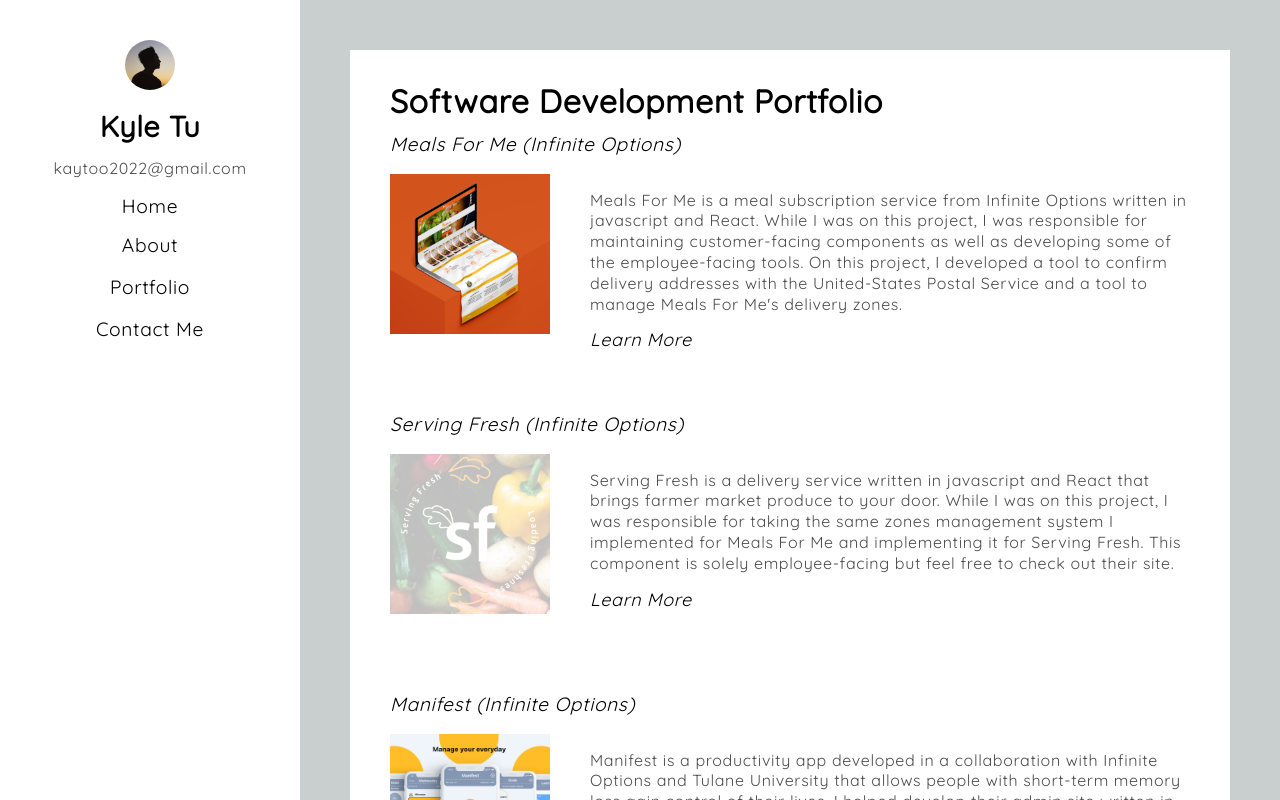
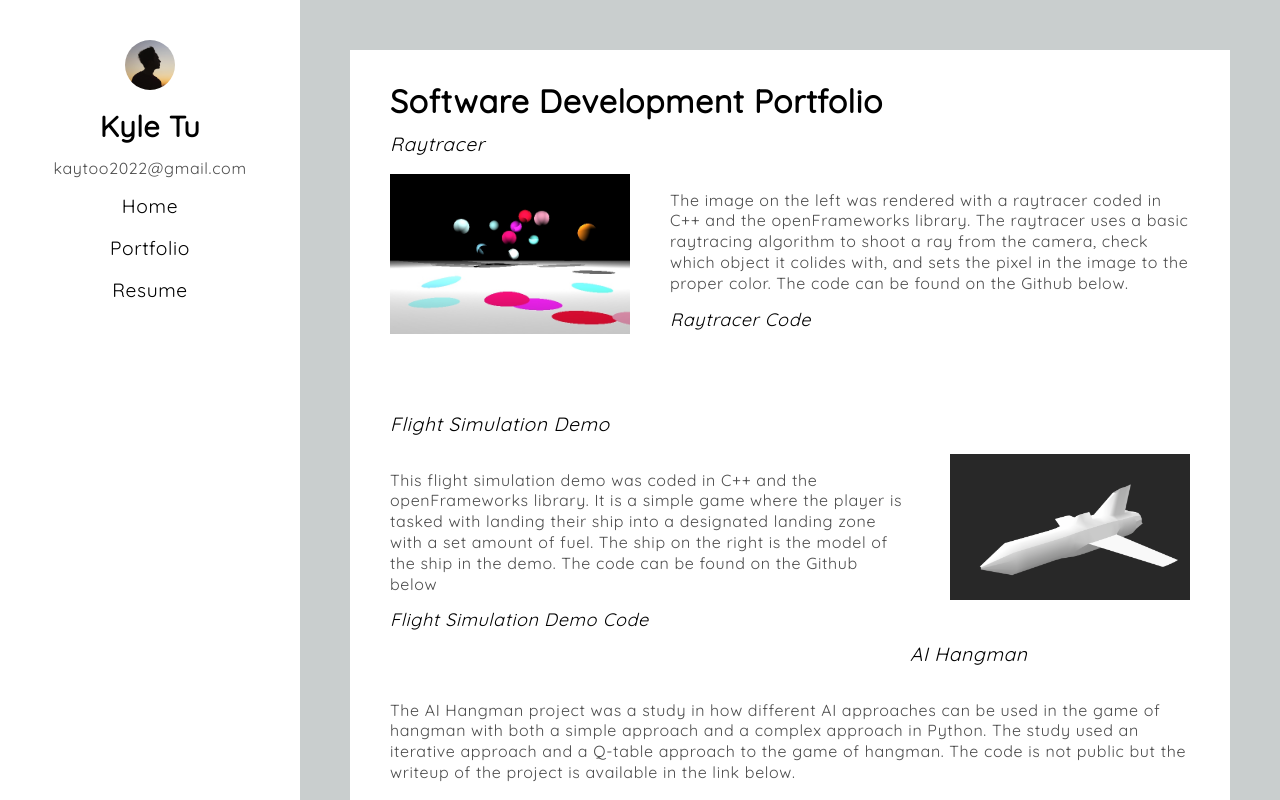
Before and after one commit to KayToo2022/home, a React (Create React App) app in the folder my-app/: page /SoftwarePortfolio in a window 1280 px wide. Built offline with nearby package versions, Linux system fonts and the light colour scheme; a web font is replaced by a local one.

Commit message:
updated portfolio

```diff
--- a/my-app/src/App.js
+++ b/my-app/src/App.js
@@ -36,7 +36,7 @@
                   <PortfolioSummary/>
 
                 </Route>
-                <Route path="/about">
+                <Route path="/Blog">
                   <About />
                 </Route>
                 <Route path="/WebPortfolio">
--- a/my-app/src/components/Sidebar/index.jsx
+++ b/my-app/src/components/Sidebar/index.jsx
@@ -41,9 +41,9 @@
                 <Link to="/home/" className="links">Home</Link>
             </p>
 
-            <p>
-                <Link to="/about" className="links">About</Link>
-            </p>
+            {/* <p>
+                <Link to="/Blog" className="links">Blog</Link>
+            </p> */}
 
             <p className="links" onClick={()=>{toggleDropdown(!dropdown)}}>
                 Portfolio
@@ -55,7 +55,7 @@
             }
 
             <p>
-                <Link to="/contactme" className="links">Contact Me</Link>
+                <a href="https://docs.google.com/document/d/1HfQWGTYjcnomf1kFJP9o5jeZVK7PxHznHnXaFY5pnG8/edit?usp=sharing" target="_blank" className="links">Resume</a>
             </p>
         </div>
     )
--- a/my-app/src/components/SoftwarePortfolio/index.jsx
+++ b/my-app/src/components/SoftwarePortfolio/index.jsx
@@ -3,6 +3,7 @@
 import "./SoftwarePortfolio.css"
 import IOLogo from "../../images/ioLogo.png"
 import Spheres from "../../images/Spheres.jpg"
+import Ship from "../../images/Ship.png"
 
 import M4ME from "../../images/M4ME.png"
 import SF from "../../images/SF.png"
@@ -14,21 +15,20 @@
             <div style={{paddingTop: '20px', paddingLeft: '40px', paddingRight: '40px', paddingBottom:'20px'}}>
                 <h1>Software Development Portfolio</h1>
 
-                <p className="subheader">Meals For Me (Infinite Options)</p>
+                <p className="subheader">Raytracer</p>
 
                 <div style={{height: '200px'}}>
-                    <div style={{width: '20%', float: 'left'}}>
-                        <img src={M4ME} style={{width: '100%'}}></img>
+                    <div style={{width: '30%', float: 'left'}}>
+                        <img src={Spheres} style={{width: '100%'}}></img>
                     </div>
 
-                    <p style={{width: '75%',marginLeft: '5%', float: 'left'}}>
-                        Meals For Me is a meal subscription service from Infinite Options written in javascript and React. While I was on this project,
-                        I was responsible for maintaining customer-facing components as well as developing some of the employee-facing tools. On this
-                        project, I developed a tool to confirm delivery addresses with the United-States Postal Service and a tool to manage Meals For Me's
-                        delivery zones.
+                    <p style={{width: '65%',marginLeft: '5%', float: 'left'}}>
+                        The image on the left was rendered with a raytracer coded in C++ and the openFrameworks library. The raytracer uses a basic raytracing algorithm
+                        to shoot a ray from the camera, check which object it colides with, and sets the pixel in the image to the proper color. The code can be found on
+                        the Github below.
 
                         <p>
-                            <a href="https://mealsfor.me/" target="_blank" className="link">Learn More</a>
+                            <a href="https://github.com/KayToo2022/RayTracer" target="_blank" className="link">Raytracer Code</a>
                         </p>
                     </p>
                 </div>
@@ -38,44 +38,58 @@
 
                 <br/>
 
-                <p className="subheader">Serving Fresh (Infinite Options)</p>
+                <p className="subheader">Flight Simulation Demo</p>
 
-                <div style={{height: '200px'}}>
-                    <div style={{width: '20%', float: 'left'}}>
-                        <img src={SF} style={{width: '100%'}}></img>
-                    </div>
+                <div style={{height: '150px'}}>
 
-                    <p style={{width: '75%',marginLeft: '5%', float: 'left'}}>
-                        Serving Fresh is a delivery service written in javascript and React that brings farmer market produce to your door. While I was on this project, I was responsible
-                        for taking the same zones management system I implemented for Meals For Me and implementing it for Serving Fresh. This component is
-                        solely employee-facing but feel free to check out their site.
+                    <p style={{width: '65%', float: 'left'}}>
+                        This flight simulation demo was coded in C++ and the openFrameworks library. It is a simple game where the player is tasked with landing their ship
+                        into a designated landing zone with a set amount of fuel. The ship on the right is the model of the ship in the demo. The code can be found on the
+                        Github below
 
                         <p>
-                            <a href="https://servingfresh.me/" target="_blank" className="link">Learn More</a>
+                            <a href="https://github.com/KayToo2022/MarsLander" target="_blank" className="link">Flight Simulation Demo Code</a>
+                        </p>
+                    </p>
+
+                    <div style={{width: '30%', marginLeft: '5%', float: 'left'}}>
+                        <img src={Ship} style={{width: '100%'}}></img>
+                    </div>
+                </div>
+
+                <br/>
+
+                <p className="subheader">AI Hangman</p>
+
+                <div style={{height: '120px'}}>
+
+                    <p style={{width: '100%', float: 'left'}}>
+                        The AI Hangman project was a study in how different AI approaches can be used in the game of hangman with both a simple approach and a complex
+                        approach in Python. The study used an iterative approach and a Q-table approach to the game of hangman. The code is not public but the writeup
+                        of the project is available in the link below.
+
+                        <p>
+                            <a href="https://docs.google.com/document/d/1uLRyhk7xVR71vjlAi87KWIVEYBNGnM4Zs-OLRljIFlk/edit?usp=sharing" target="_blank" className="link">AI Hangman Report</a>
                         </p>
                     </p>
                 </div>
 
                 <br/>
 
-                <p className="subheader">Manifest (Infinite Options)</p>
+                <p className="subheader">Tinnitus Clinical System</p>
 
-                <div style={{height: '200px'}}>
-                    <div style={{width: '20%', float: 'left'}}>
-                        <img src={Manifest} style={{width: '100%'}}></img>
-                    </div>
+                <div style={{height: '120px'}}>
 
-                    <p style={{width: '75%',marginLeft: '5%', float: 'left'}}>
-                        Manifest is a productivity app developed in a collaboration with Infinite Options and Tulane University that allows people with short-term memory loss gain control
-                        of their lives. I helped develop their admin site written in javascript and React which allowed advisors of patients manage their patients.
+
+                    <p style={{width: '100%', float: 'left'}}>
+                        The Tinnitus Clinic System project was a study of object oriented design and how it can be applied, in this case, to a tinnitus clinic. This project's code is not public
+                        but the writeup of the project showcasing UML diagrams of the project is available in the link below.
 
                         <p>
-                            <a href="https://manifestmy.space/" target="_blank" className="link">Learn More</a>
+                            <a href="https://docs.google.com/document/d/17ze1Y0i_vfi8gkIPhUZzENQOjgJuQS4vXhX-iG-JO-E/edit?usp=sharing" target="_blank" className="link">Tinnitus Clinical System Report</a>
                         </p>
                     </p>
                 </div>
-
-
 
 
             </div>
```
Also changed, not shown: my-app/src/images/Ship.png (added).
